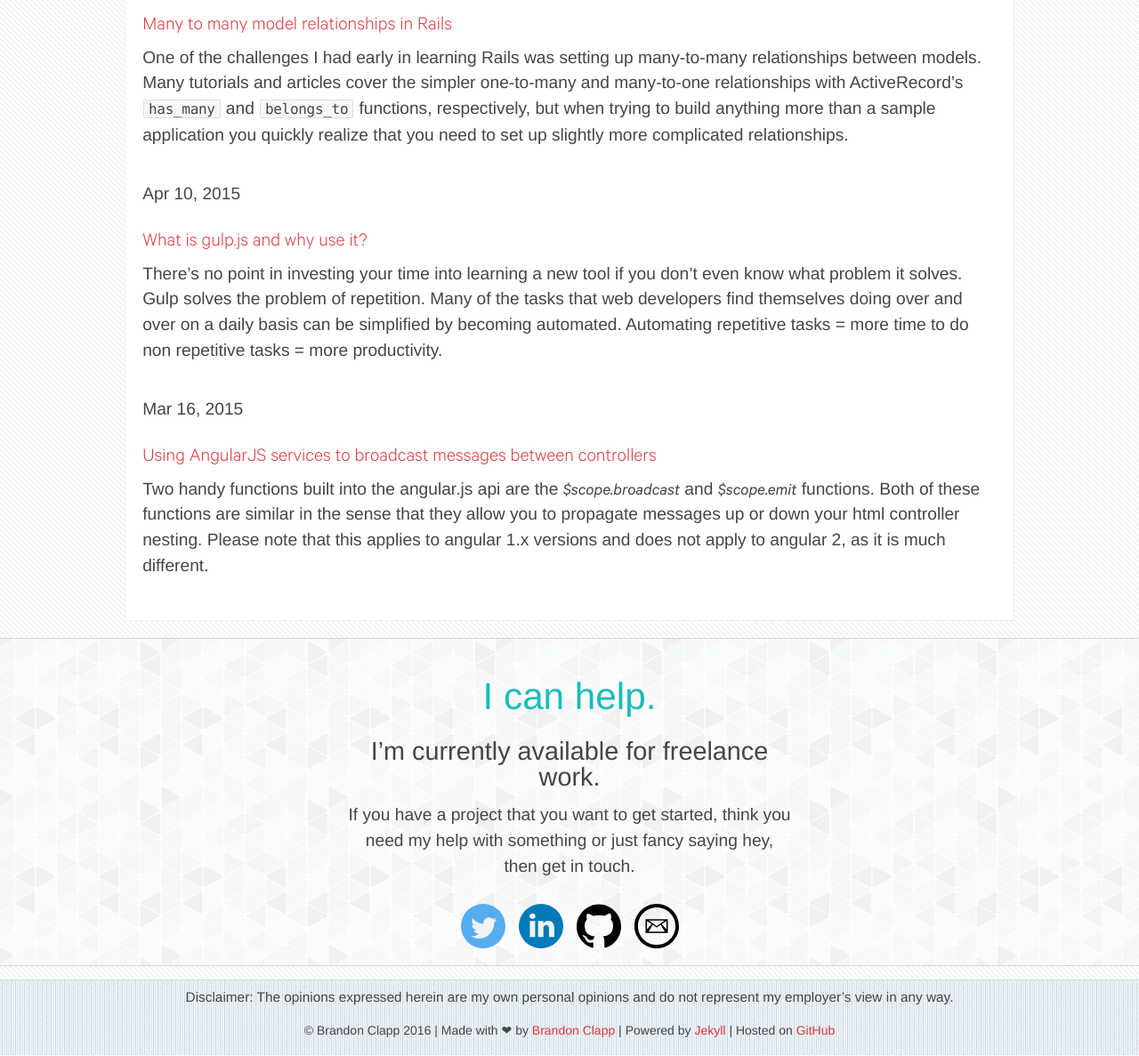
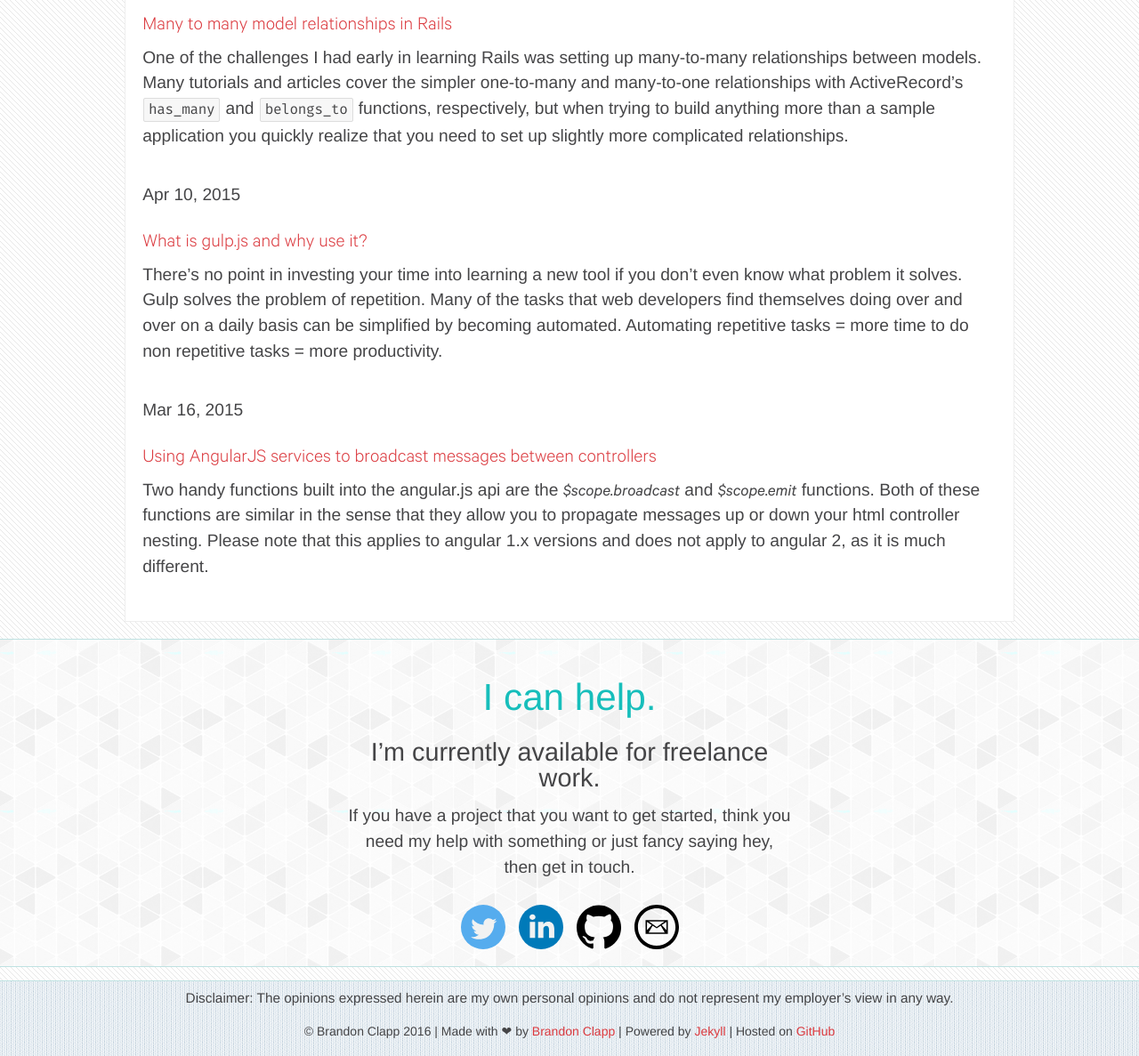
Before and after one commit to BrandonClapp/brandonclapp.github.io, a Jekyll site: the page built from index.html, in a window 1280 px wide. Shown: the part 983-2170 px from the top of the page at 89% size. Built offline with Jekyll 4.4.1, drawn with Linux system fonts in a browser that asks for light colours; some web fonts are replaced.

Commit message:
Fix missing font

```diff
--- a/_sass/base2.scss
+++ b/_sass/base2.scss
@@ -376,7 +376,7 @@
 
 @font-face {
     font-family: "Fira Mono";
-    src: url(/assets/firamono-regular-webfont.eot?#iefix) format("embedded-opentype"), url(/assets/firamono-regular-webfont.woff2) format("woff2"), url(/assets/firamono-regular-webfont.woff) format("woff");
+    src: url(/assets/fonts/firamono-regular-webfont.eot?#iefix) format("embedded-opentype"), url(/assets/fonts/firamono-regular-webfont.woff2) format("woff2"), url(/assets/fonts/firamono-regular-webfont.woff) format("woff");
     font-style: normal;
     font-weight: normal
 }
```
Also changed, not shown: 2 other files.
